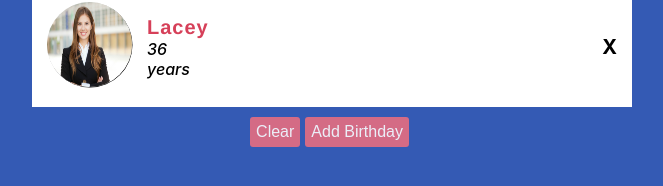
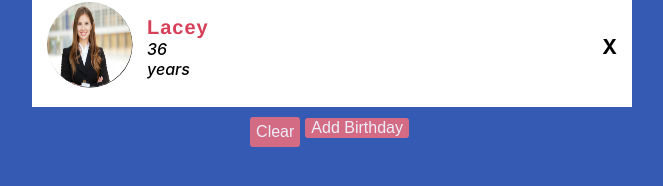
Before and after one commit to stetsonharding/birthday-reminders, a React (Create React App) app: page / in a window 1280 px wide. Shown: the part 606-792 px from the top of the page, without its empty margins (308-971 px from the left). Built offline with nearby package versions, Linux system fonts and the light colour scheme.

Commit message:
modal inputs

```diff
--- a/src/AddBirthdayModal.js
+++ b/src/AddBirthdayModal.js
@@ -1,20 +1,20 @@
-import React from 'react'
-import "./AddBirthdayModal.css"
+import React from "react";
+import "./AddBirthdayModal.css";
 
-export default function AddBirthdayModal({ isAddBirthdayShown, setIsAddBirthdayShown }) {
-
-    const showHideClassName = isAddBirthdayShown ? 'modal-container display-block' : 'modal display-none'
+function AddBirthdayModal({ setIsAddBirthdayShown, isAddBirthdayShown }) {
+  const showHideClassName = isAddBirthdayShown
+    ? "modal-container display-block"
+    : "modal display-none";
 
   return (
     <div className={showHideClassName}>
-            <div className='modal'>
-                <p className='modal-title'>Who's Birthday?</p>
-                <div className='form-container'>
-                    <form className='birthday-form'>
-
-                        <input type='text' placeholder='Name' />
+      <div className="modal">
+        <p className="modal-title">Who's Birthday?</p>
+        <div className="form-container">
+          <form className="birthday-form">
+            <input type="text" placeholder="Name" />
             <br />
-                        <input type='text' placeholder='Age' />
+            <input type="text" placeholder="Age" />
             <br />
             <label for="myfile">Select a Image: </label>
             <input type="file" id="myfile" name="myfile" />
@@ -22,10 +22,19 @@ export default function AddBirthdayModal({ isAddBirthdayShown, setIsAddBirthdayS
             <button onClick={() => setIsAddBirthdayShown(false)}>Close</button>
           </form>
         </div>
-
       </div>
     </div>
+  );
+}
 
-    )
+function AddBirthdayButton({ setIsAddBirthdayShown }) {
+  return (
+    <div>
+      <button className="btn" onClick={() => setIsAddBirthdayShown(true)}>
+        Add Birthday
+      </button>
+    </div>
+  );
+}
 
-}
+export { AddBirthdayModal, AddBirthdayButton };
--- a/src/App.js
+++ b/src/App.js
@@ -1,31 +1,37 @@
-import { useState } from 'react';
-import './App.css';
-import Birthdays from './Birthdays';
-import BirthayData from './BirthdayData'
-import AddBirthdayModal from './AddBirthdayModal';
-
-
+import { useState } from "react";
+import "./App.css";
+import Birthdays from "./Birthdays";
+import BirthayData from "./BirthdayData";
+import { AddBirthdayModal, AddBirthdayButton } from "./AddBirthdayModal";
 
 function App() {
   //Keeping track of all birthdays
-  const [allBirthdays, setAllBirthdays] = useState([...BirthayData])
+  const [allBirthdays, setAllBirthdays] = useState([...BirthayData]);
   //keeping track if add birthday modal is displayed
-  const [isAddBirthdayShown, setIsAddBirthdayShown] = useState(false)
+  const [isAddBirthdayShown, setIsAddBirthdayShown] = useState(false);
 
   //Delete selected birthday by index and reset new birthday array.
   const DeleteBirthday = (indx) => {
-    allBirthdays.splice(indx, 1)
-    setAllBirthdays([...allBirthdays])
-  }
+    const updatedBirthdays = [...allBirthdays];
+    updatedBirthdays.splice(indx, 1);
+    setAllBirthdays(updatedBirthdays);
+  };
 
   return (
     <>
-    <AddBirthdayModal isAddBirthdayShown={isAddBirthdayShown} setIsAddBirthdayShown={setIsAddBirthdayShown} />
+      <AddBirthdayModal
+        setIsAddBirthdayShown={setIsAddBirthdayShown}
+        isAddBirthdayShown={isAddBirthdayShown}
+      />
       <div className="birthdays-container">
-        <h2 style={{ textAlign: 'center', fontFamily: 'cursive' }}>{allBirthdays.length} Birthdays Today</h2>
-        <div style={{ minHeight: '550px', height: "fit-content" }}>
-          {allBirthdays.length >= 1 ? allBirthdays.map((user, index) => {
-            return <Birthdays
+        <h2 style={{ textAlign: "center", fontFamily: "cursive" }}>
+          {allBirthdays.length} Birthdays Today
+        </h2>
+        <div style={{ minHeight: "550px", height: "fit-content" }}>
+          {allBirthdays.length >= 1
+            ? allBirthdays.map((user, index) => {
+                return (
+                  <Birthdays
                     key={user.id}
                     selfie={user.image}
                     name={user.Name}
@@ -33,15 +39,24 @@ function App() {
                     deleteBirthday={DeleteBirthday}
                     index={index}
                   />
-          }) : null}
-
+                );
+              })
+            : null}
+        </div>
       </div>
 
-      </div>
-
-      <div style={{ display: 'flex', height: '30px', marginTop: '10px', justifyContent: 'center' }}>
-        <button className='btn' onClick={() => setAllBirthdays([])}>Clear</button>
-        <button className='btn' onClick={() => setIsAddBirthdayShown(true)}>Add Birthday</button>
+      <div
+        style={{
+          display: "flex",
+          height: "30px",
+          marginTop: "10px",
+          justifyContent: "center",
+        }}
+      >
+        <button className="btn" onClick={() => setAllBirthdays([])}>
+          Clear
+        </button>
+        <AddBirthdayButton setIsAddBirthdayShown={setIsAddBirthdayShown} />
       </div>
     </>
   );
```
Also changed, not shown: src/index.js (+6 -6 lines), 1 other file (tests, documents, lock files or other folders). Lines whose indentation alone changed are shown as unchanged.
